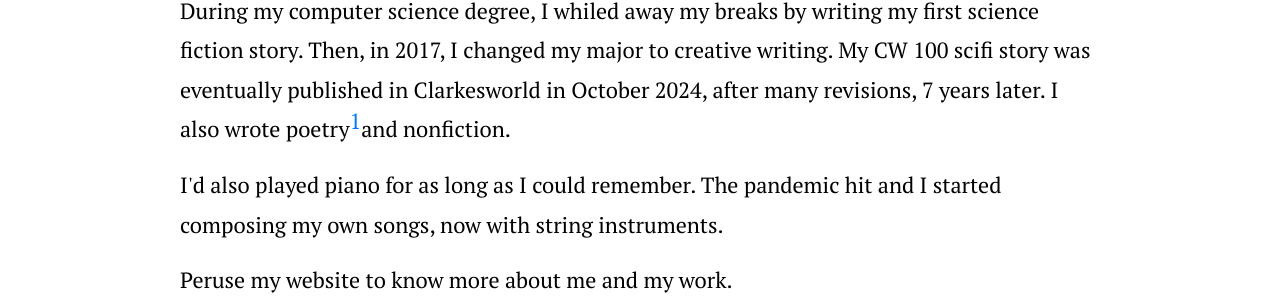
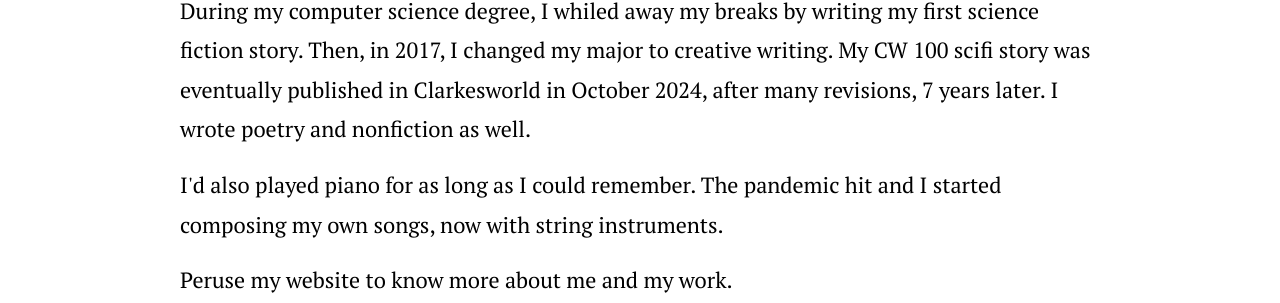
Before and after one commit to abbynicoleyee/abbynicoleyee.github.io, a Jekyll site: the page built from index.html, in a window 1280 px wide and 900 px high, scrolled down 401 px. Shown: the part 264-567 px from the top of the window. Built offline with Jekyll 4.4.1, drawn with Linux system fonts in a browser that asks for light colours.

Commit message:
Update about-section.html

```diff
--- a/_includes/about-section.html
+++ b/_includes/about-section.html
@@ -8,8 +8,7 @@
          <p class="font-secondary paragraph-lg text-dark">Hello! I’m Abby, a writer, composer, artist, & erstwhile coder.</p>
         <p class="font-secondary paragraph-lg text-dark">
          During my computer science degree, I whiled away my breaks by writing my first science fiction story. Then, in 2017, I changed my major to creative writing. My CW 100 scifi story was eventually published in Clarkesworld in October 2024, after many revisions, 7 years later.
-          I also wrote poetry<span class='footnote' data-toggle="tooltip"
-          title="mostly confessional"></span>and nonfiction.</p>
+          I wrote poetry and nonfiction as well.</p>
         <p class="font-secondary paragraph-lg text-dark">
           I'd also played piano for as long as I could remember. The pandemic hit and I started composing my own songs, now with string instruments.
           </p>
```
